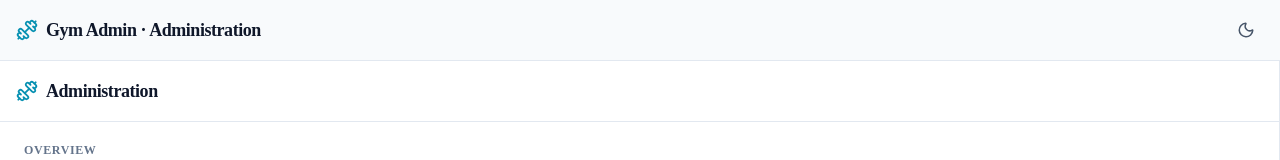
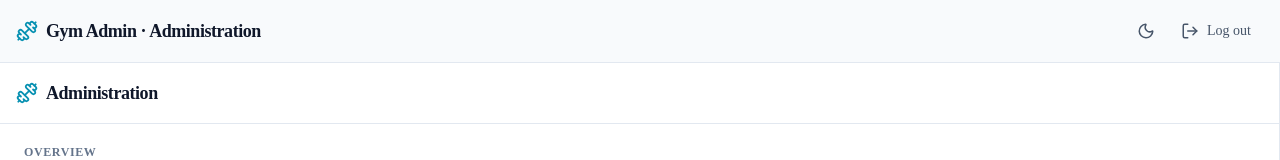
Before and after one commit to jame-dev13/Gym-Admin-Frontend, a React (Vite) app: page /administration in a window 1280 px wide. Shown: the top 160 px of the page. Built offline with nearby package versions, Linux system fonts and the light colour scheme.

Commit message:
feat: add logout button to administration navbar

```diff
--- a/src/components/buttons/ButtonTypes.ts
+++ b/src/components/buttons/ButtonTypes.ts
@@ -77,3 +77,7 @@ export interface BurgerBtnProps {
 export interface ThemeBtnProps {
   className?: string;
 }
+
+export interface LogoutBtnProps {
+  className?: string;
+}
--- /dev/null
+++ b/src/components/buttons/LogoutBtn.tsx
@@ -0,0 +1,68 @@
+import { useState } from "react";
+import { Loader2, LogOut } from "lucide-react";
+import { authClient } from "@/services/api/api.instance";
+import type { LogoutBtnProps } from "./ButtonTypes";
+
+const LOGOUT_PATH = import.meta.env.VITE_AUTH_LOGOUT as string;
+
+const cleanUp = () => {
+  localStorage.clear();
+  sessionStorage.clear();
+};
+
+const logoutBtnStyles = [
+  "inline-flex",
+  "items-center",
+  "justify-center",
+  "gap-2",
+  "rounded-lg",
+  "border",
+  "border-transparent",
+  "px-3",
+  "py-2",
+  "text-sm",
+  "font-medium",
+  "text-text-secondary",
+  "transition-colors",
+  "duration-200",
+  "hover:border-danger/40",
+  "hover:bg-danger/10",
+  "hover:text-danger",
+  "focus-visible:outline-2",
+  "focus-visible:outline-offset-2",
+  "focus-visible:outline-accent",
+  "disabled:cursor-not-allowed",
+  "disabled:opacity-50",
+].join(" ");
+
+export const LogoutBtn = ({ className = "" }: LogoutBtnProps) => {
+  const [isPending, setIsPending] = useState(false);
+
+  const handleLogout = async () => {
+    setIsPending(true);
+    try {
+      await authClient.post(LOGOUT_PATH);
+    } finally {
+      cleanUp();
+      window.location.assign("/");
+    }
+  };
+
+  return (
+    <button
+      type="button"
+      onClick={handleLogout}
+      aria-label="Log out"
+      aria-busy={isPending}
+      disabled={isPending}
+      className={`${logoutBtnStyles} ${className}`}
+    >
+      {isPending ? (
+        <Loader2 size={18} aria-hidden="true" className="animate-spin" />
+      ) : (
+        <LogOut size={18} aria-hidden="true" />
+      )}
+      <span>{isPending ? "Logging out…" : "Log out"}</span>
+    </button>
+  );
+};
--- a/src/features/administration/components/AdministrationNavbar.tsx
+++ b/src/features/administration/components/AdministrationNavbar.tsx
@@ -1,6 +1,7 @@
 import { Dumbbell } from "lucide-react";
 import { Link } from "react-router-dom";
 import { ThemeBtn } from "@/components/buttons/Buttons";
+import { LogoutBtn } from "@/components/buttons/LogoutBtn";
 import { Navbar } from "@/components/navbar/Navbar";
 
 export const AdministrationNavbar = () => (
@@ -19,6 +20,11 @@ export const AdministrationNavbar = () => (
       </Link>
     }
     links={[]}
-    actions={<ThemeBtn />}
+    actions={
+      <>
+        <ThemeBtn />
+        <LogoutBtn />
+      </>
+    }
   />
 );
```
Also changed, not shown: 2 other files (tests, documents, lock files or other folders).
